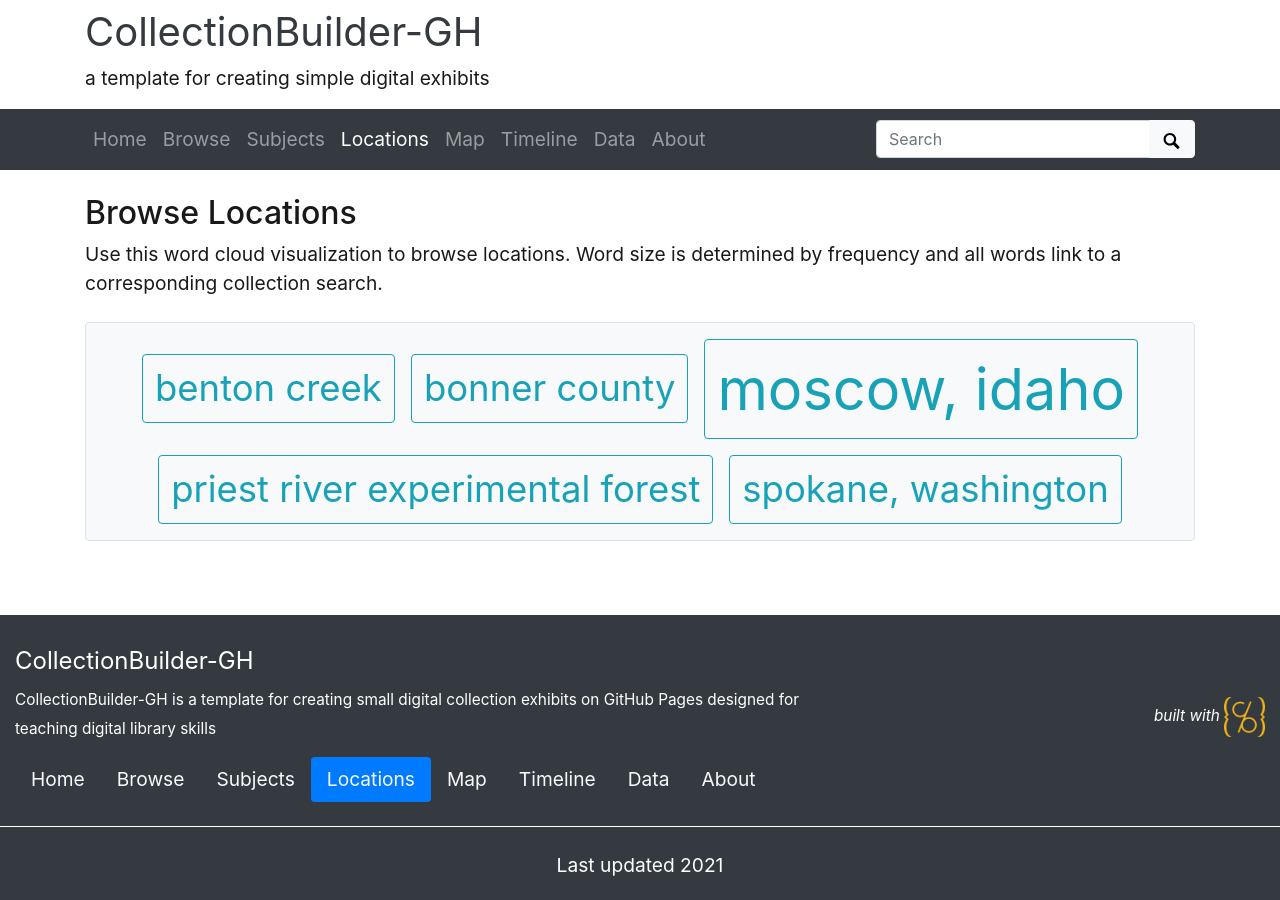
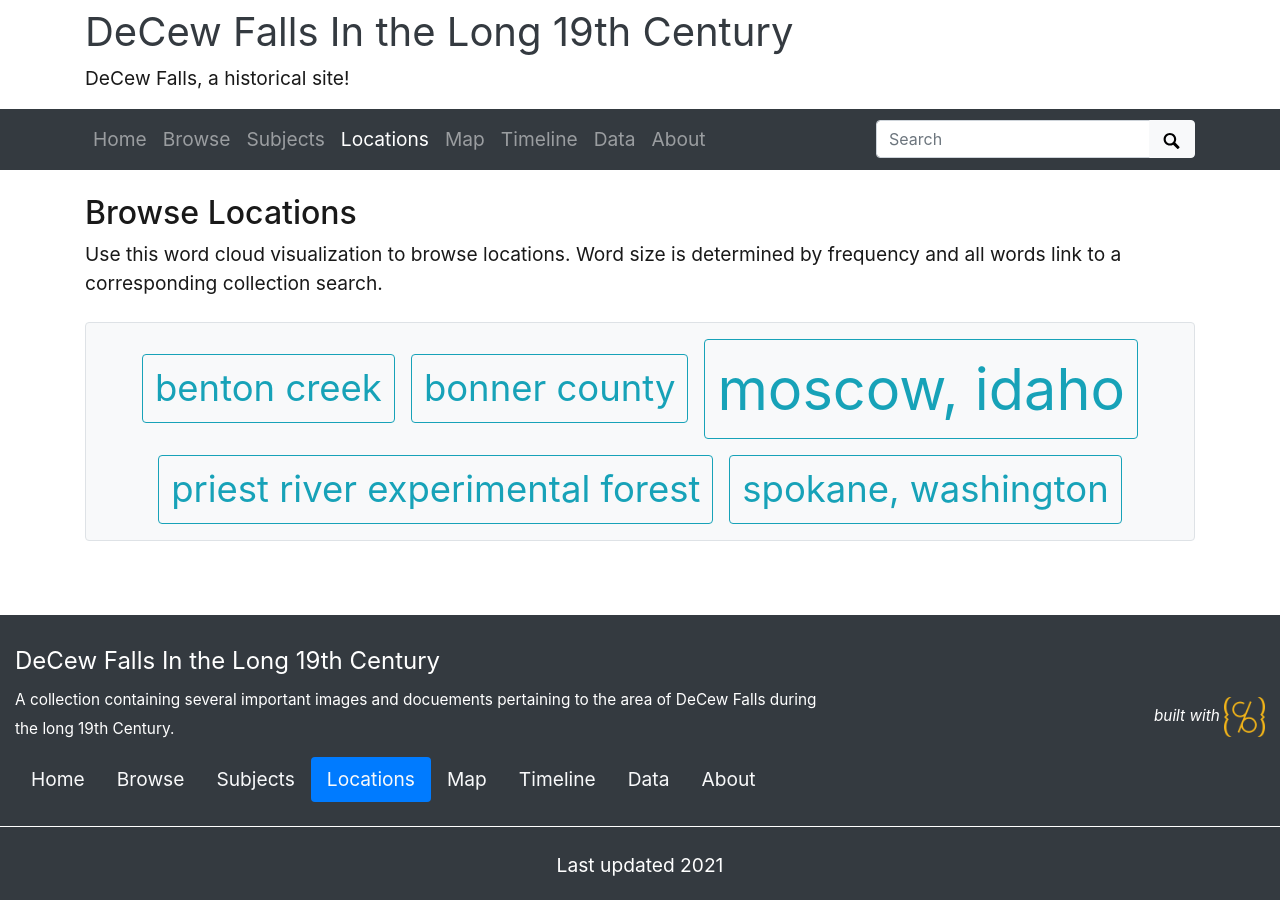
Before and after one commit to Harwooj/DeCew-Falls-In-the-Long-19th-Century, a Jekyll site: the page built from pages/locations.md, in a window 1280 px wide. Built offline with Jekyll 4.4.1, drawn with Linux system fonts in a browser that asks for light colours.

Commit message:
Update _config.yml

```diff
--- a/_config.yml
+++ b/_config.yml
@@ -20,14 +20,13 @@
 # SITE SETTINGS
 #
 # title of site appears in banner
-title: CollectionBuilder-GH
+title: DeCew Falls In the Long 19th Century
 # tagline, a short phrase that will appear throughout the site in the top banner
-tagline: a template for creating simple digital exhibits
+tagline: DeCew Falls, a historical site!
 # description appears in meta tags and other locations
 # this description might appear in search result lists, keep around 160 characters max
-description: "CollectionBuilder-GH is a template for creating small digital collection exhibits on GitHub Pages designed for teaching digital library skills"
-# creator of the digital collection, to appear in meta tags; we typically use our GitHub usernames but feel free to just use your name
-author: CollectionBuilder
+description: A collection containing several important images and docuements pertaining to the area of DeCew Falls during the long 19th Century.
+author: Joshua Harwood
 
 ##########
 # COLLECTION SETTINGS
```
